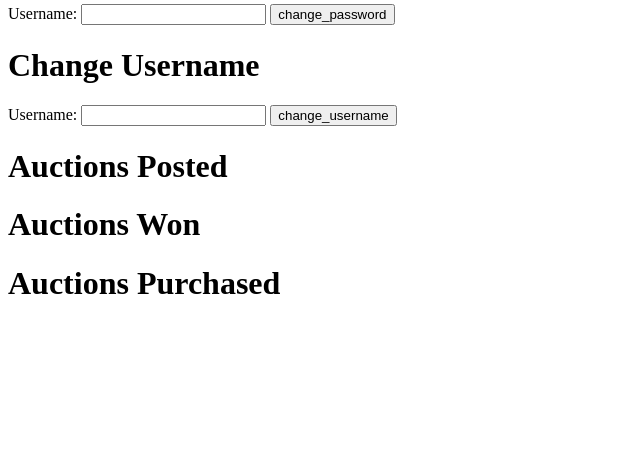
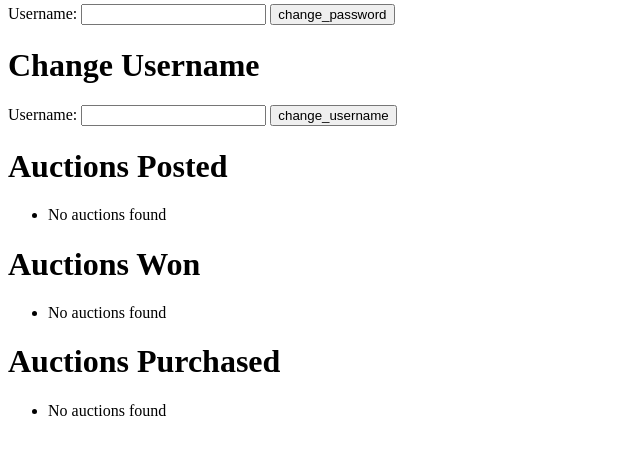
Before and after one commit to enochand/CSE312Project, a Flask app: page /user/1 in a window 1280 px wide. Shown: the part 134-589 px from the top of the page, without its empty margins (0-640 px from the left). Run offline with Flask 3, Linux system fonts and the light colour scheme; a database or web service that is not in the repository returns one stand-in record (values such as "Sample title").

Commit message:
Updated templates to be able to show a default message if no auctions were posted

```diff
--- a/templates/profile.html
+++ b/templates/profile.html
@@ -32,41 +32,65 @@
 
 <h1>Auctions Posted</h1>
 
+    <ul>
     {% for auction in posted_auctions %}
-        <p>{{ auction }}</p>
+        <li>{{ auction }}</li>
+    {% else %}
+        <li>No auctions found</li>
     {% endfor %}
+    </ul>
 
 <h1>Auctions Won</h1>
 
+    <ul>
     {% for auction in won_auctions %}
-        <p>{{ auction }}</p>
+        <li>{{ auction }}</li>
+    {% else %}
+        <li>No auctions found</li>
     {% endfor %}
+    </ul>
 
 <h1>Auctions Purchased</h1>
 
-    {% for auction in won_auctions %}
-        <p>{{ auction }}</p>
+    <ul>
+    {% for auction in purchased_auctions %}
+        <li>{{ auction }}</li>
+    {% else %}
+        <li>No auctions found</li>
     {% endfor %}
+    </ul>
 
 {% else %}
 
 <h1>Auctions Posted</h1>
 
+    <ul>
     {% for auction in posted_auctions %}
-        <p>{{ auction }}</p>
+        <li>{{ auction }}</li>
+    {% else %}
+        <li>No auctions found</li>
     {% endfor %}
+    </ul>
 
 <h1>Auctions Won</h1>
 
+    <ul>
     {% for auction in won_auctions %}
-        <p>{{ auction }}</p>
+        <li>{{ auction }}</li>
+    {% else %}
+        <li>No auctions found</li>
     {% endfor %}
+    </ul>
 
 <h1>Auctions Purchased</h1>
 
+    <ul>
     {% for auction in purchased_auctions %}
-        <p>{{ auction }}</p>
+        <li>{{ auction }}</li>
+    {% else %}
+        <li>No auctions found</li>
     {% endfor %}
+    </ul>
 
 {% endif %}
 </body>
```
